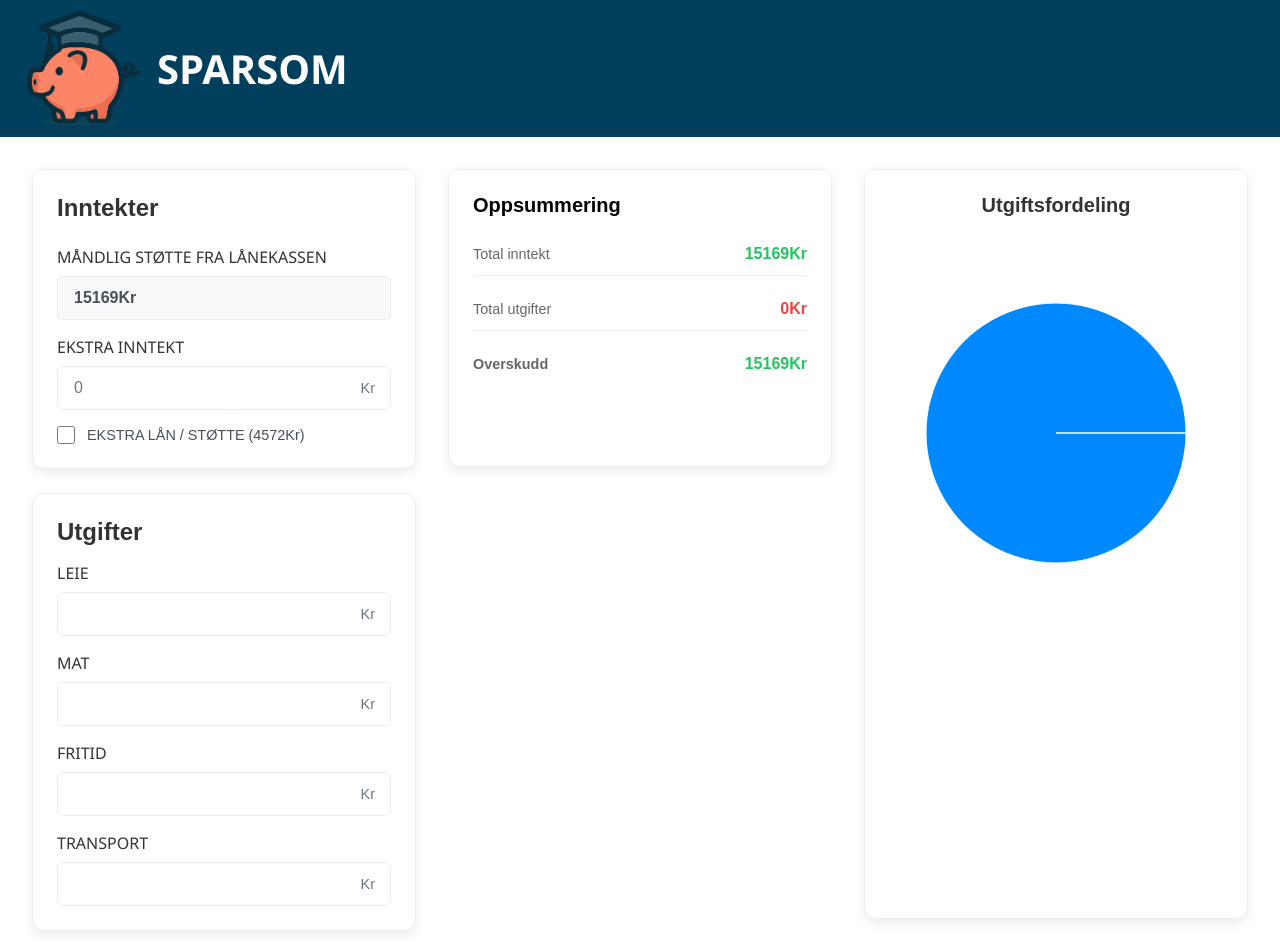
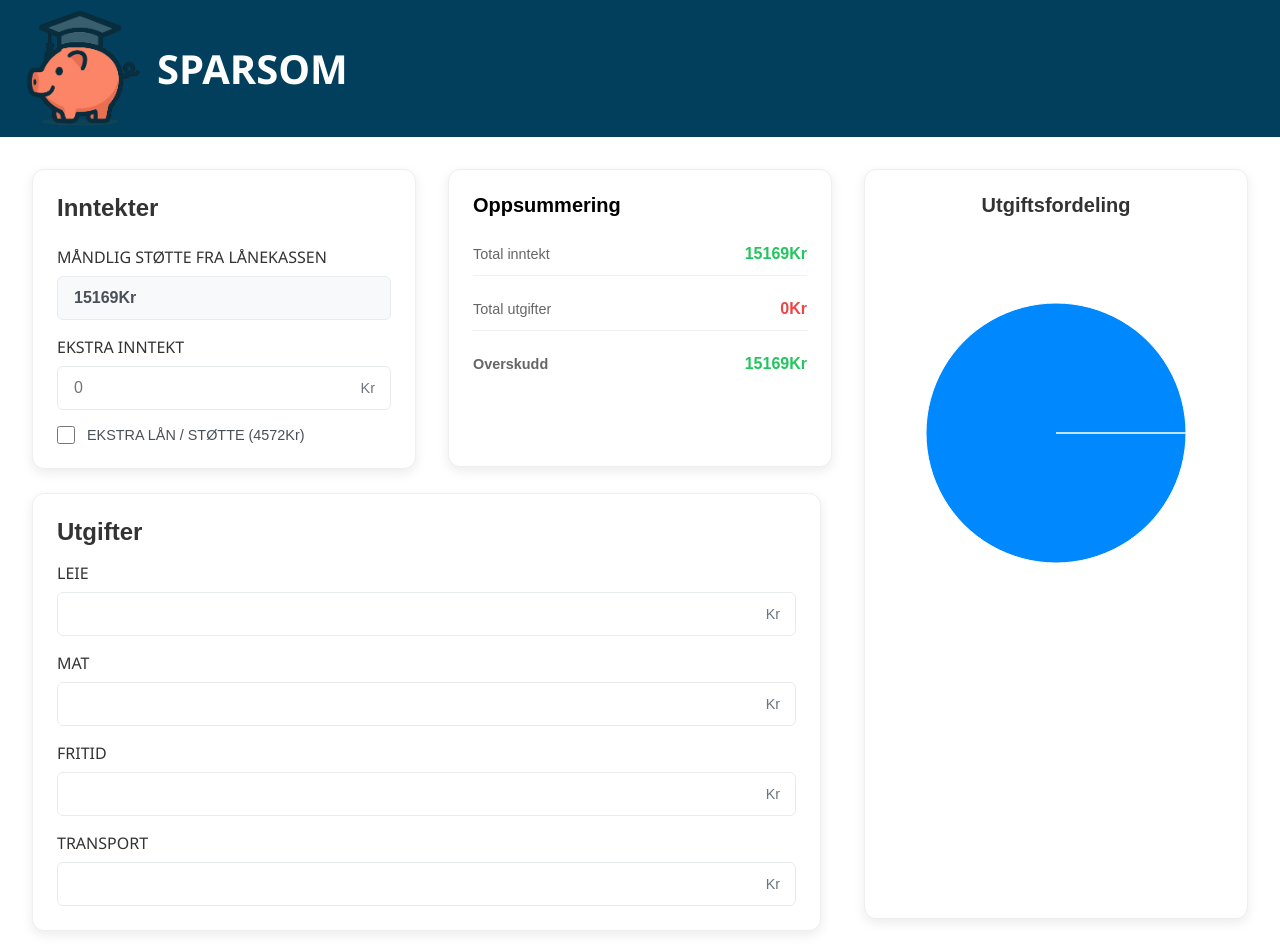
Before and after one commit to Larskyd/Budsjett-app, a React (Vite) app: page / in a window 1280 px wide. Shown: the top 952 px of the page. Built offline with nearby package versions, Linux system fonts and the light colour scheme.

Commit message:
små endringer

```diff
--- a/src/components/Budsjett/UtgiftSeksjon/UtgiftSeksjon.css
+++ b/src/components/Budsjett/UtgiftSeksjon/UtgiftSeksjon.css
@@ -5,10 +5,10 @@
   box-shadow: 0 4px 12px rgba(0,0,0,0.08);
   border: 1px solid #eee;
   box-sizing: border-box;
-  width: 100%;
+  width: 205.5%;
 }
 
-.section-title {
+.expense-section .section-title {
   margin: 0 0 1rem 0;
   color: #333;
   font-size: 1.5rem;
```
Also changed, not shown: src/hooks/useBudsjett.jsx (+4 -4 lines).
